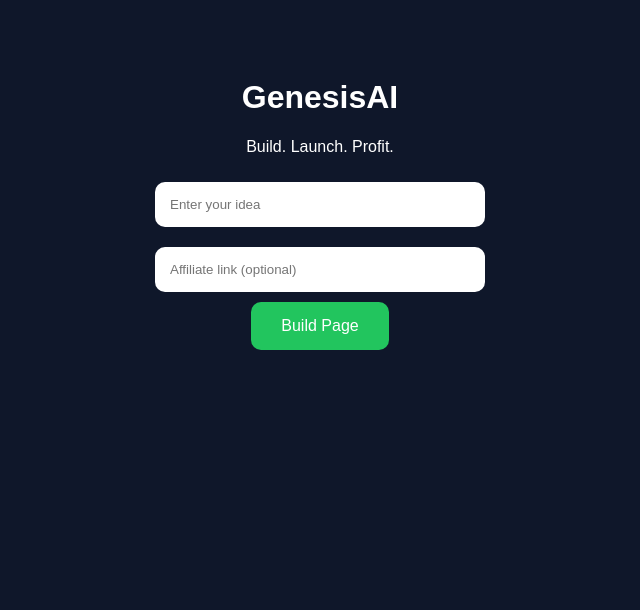
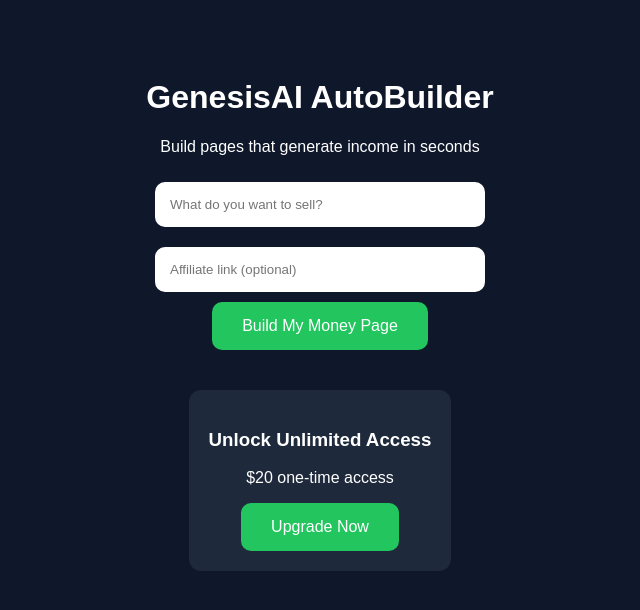
Before and after one commit to Daes-inc/dakota-ai-builder, a website: page public/index.html in a window 1280 px wide. Shown: the whole page, without its empty margins (320-960 px from the left). Drawn offline with Linux system fonts and the light colour scheme.

Commit message:
Update index.html

```diff
--- a/public/index.html
+++ b/public/index.html
@@ -1,7 +1,8 @@
 <!DOCTYPE html>
 <html>
 <head>
-  <title>GenesisAI</title>
+  <title>GenesisAI AutoBuilder</title>
+
   <style>
     body {
       font-family: Arial;
@@ -26,18 +27,35 @@
       border-radius:10px;
       color:white;
       font-size:16px;
+      cursor:pointer;
+    }
+
+    .upgrade {
+      margin-top:40px;
+      background:#1e293b;
+      padding:20px;
+      border-radius:12px;
+      display:inline-block;
     }
   </style>
 </head>
 
 <body>
-  <h1>GenesisAI</h1>
-  <p>Build. Launch. Profit.</p>
+
+  <h1>GenesisAI AutoBuilder</h1>
+  <p>Build pages that generate income in seconds</p>
 
   <form method="POST" action="/build">
-    <input name="idea" placeholder="Enter your idea" required><br>
+    <input name="idea" placeholder="What do you want to sell?" required><br>
     <input name="affiliate" placeholder="Affiliate link (optional)"><br>
-    <button type="submit">Build Page</button>
+    <button type="submit">Build My Money Page</button>
   </form>
+
+  <div class="upgrade">
+    <h3>Unlock Unlimited Access</h3>
+    <p>$20 one-time access</p>
+    <button onclick="alert('Stripe coming next')">Upgrade Now</button>
+  </div>
+
 </body>
 </html>
```
